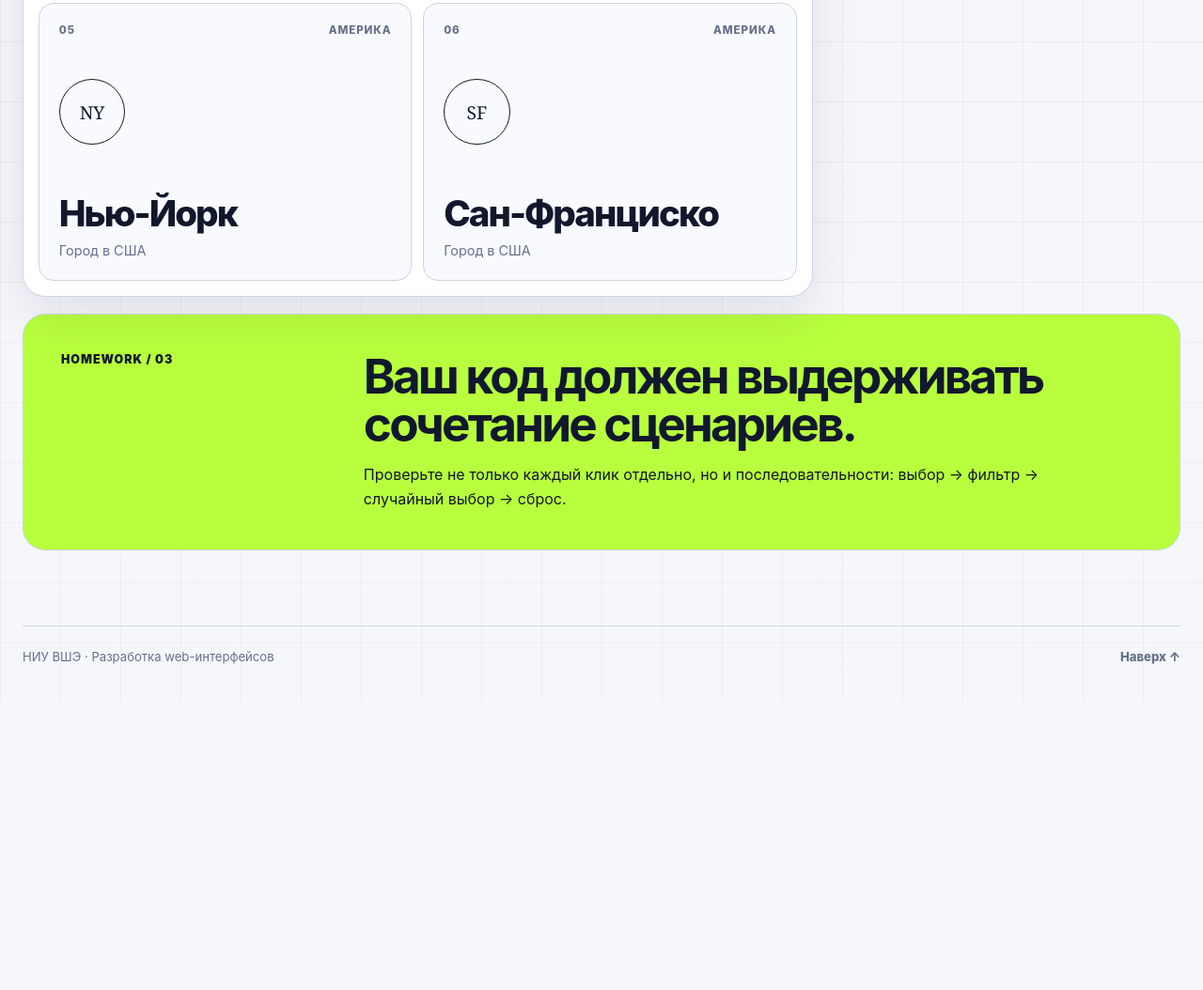
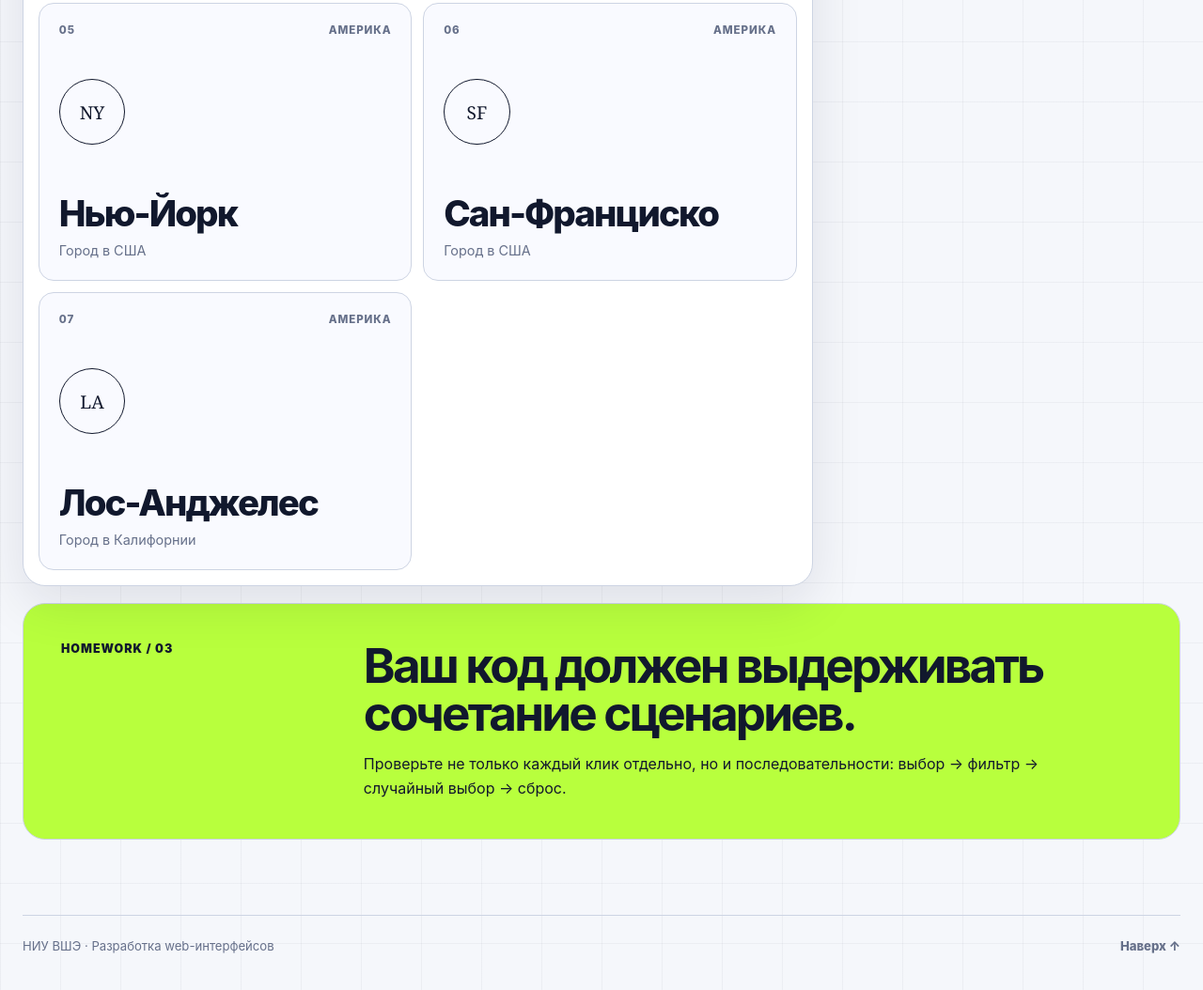
Before and after one commit to tanyasaut/lesson_1-3_interface-will-be-alive_homework, a plain HTML site: page project/index.html in a window 1280 px wide. Shown: the part 1236-2290 px from the top of the page at 94% size. Before the commit the page ends 1983 px from the top, so only its background shows below. Drawn offline with Linux system fonts and the light colour scheme.

Commit message:
style: настроить анимацию и состояния интерфейса

```diff
--- a/project/index.html
+++ b/project/index.html
@@ -15,17 +15,17 @@
     <header class="site-header">
       <a class="brand" href="#collection" aria-label="К началу коллекции">
         <span class="brand__index">CITIES</span>
-        <span class="brand__count">/ 06</span>
+        <span class="brand__count">/ 07</span>
       </a>
 
       <p class="site-header__course">Города мира · интерактивная коллекция</p>
-      <p class="site-header__status"><span aria-hidden="true"></span> 6 городов</p>
+      <p class="site-header__status"><span aria-hidden="true"></span> 7 городов</p>
     </header>
 
     <main class="page" id="collection">
       <section class="intro" aria-labelledby="page-title">
         <p class="intro__eyebrow">Города мира</p>
-        <h1 id="page-title">Шесть городов,<br />которые <em>стоит увидеть</em></h1>
+        <h1 id="page-title">Семь городов,<br />которые <em>стоит увидеть</em></h1>
         <p class="intro__lead">
           Исследуйте города разных континентов!
         </p>
@@ -182,6 +182,24 @@
               <span class="collection-card__title">Сан-Франциско</span>
               <span class="collection-card__summary">Город в США</span>
             </button>
+
+            <button
+            class="collection-card"
+            type="button"
+            data-title="Лос-Анджелес"
+            data-description="Крупный город на юге Калифорнии, известный киноиндустрией, пляжами и Голливудом."
+            data-category="america"
+            aria-controls="details-panel"
+            aria-pressed="false"
+          >
+            <span class="collection-card__meta">
+              <span>07</span><span>Америка</span>
+            </span>
+            <span class="collection-card__symbol" aria-hidden="true">LA</span>
+            <span class="collection-card__title">Лос-Анджелес</span>
+            <span class="collection-card__summary">Город в Калифорнии</span>
+          </button>
+
           </div>
         </div>
 
--- a/project/styles.css
+++ b/project/styles.css
@@ -475,8 +475,13 @@ a:focus-visible {
 
 @keyframes panel-pulse {
   0% {
-    transform: scale(0.985);
-    filter: brightness(1.18);
+    transform: scale(0.97);
+    filter: brightness(1.3);
+  }
+
+  50% {
+    transform: scale(1.01);
+    filter: brightness(1.1);
   }
 
   100% {
```
